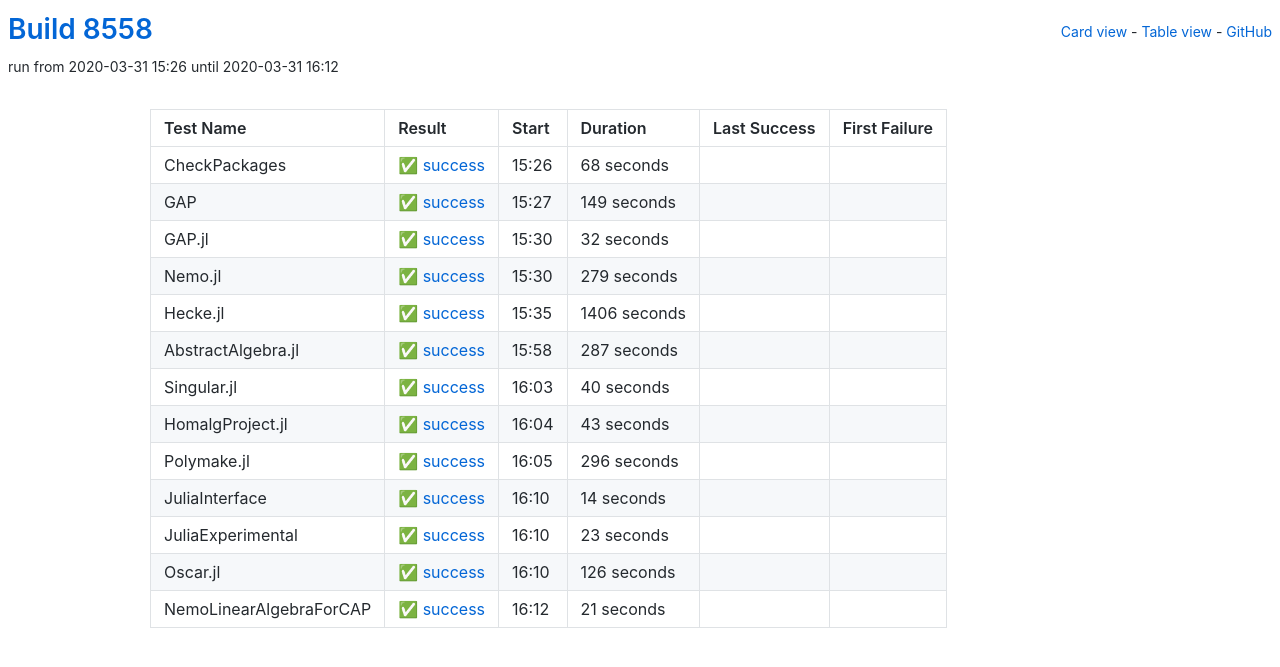
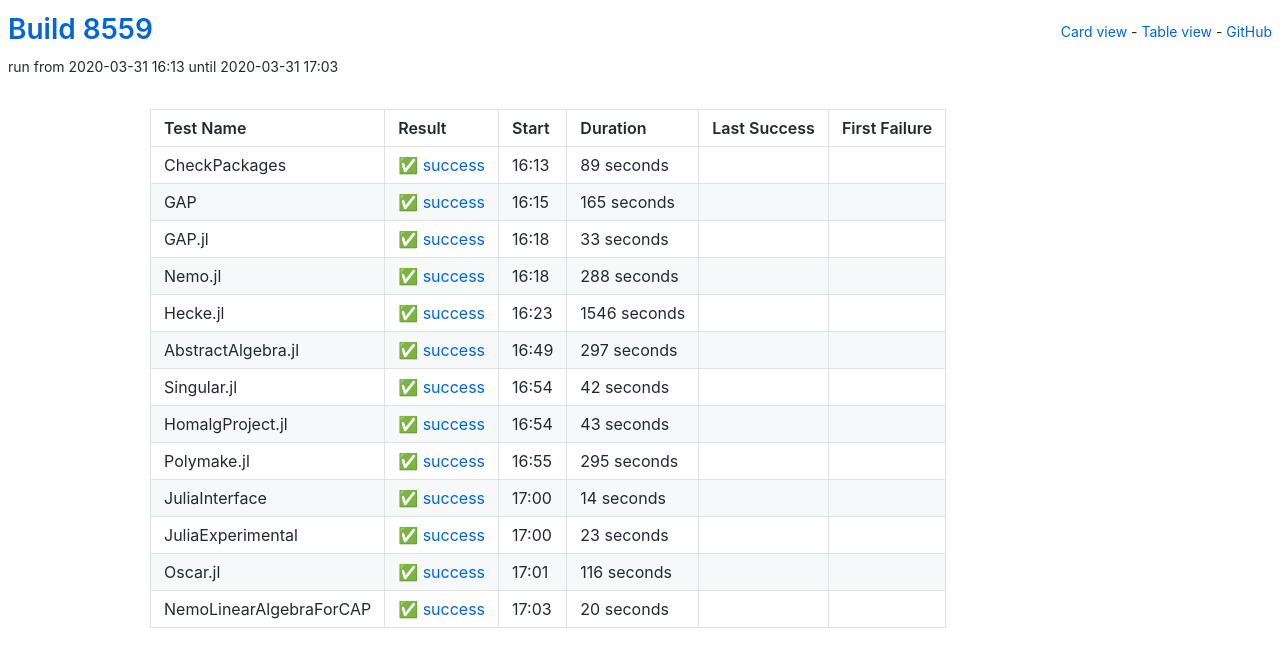
Before and after one commit to oscar-system/oscar-ci-status, a Jekyll site: the page built from table.html, in a window 1280 px wide. Shown: the top 667 px of the page. Built offline with Jekyll 4.4.1, drawn with Linux system fonts in a browser that asks for light colours.

Commit message:
Build 8559

```diff
--- a/_data/ci.yml
+++ b/_data/ci.yml
@@ -1,82 +1,82 @@
-build: 8558
-build_url: https://oscarci.mathematik.uni-kl.de/job/oscar/8558/
+build: 8559
+build_url: https://oscarci.mathematik.uni-kl.de/job/oscar/8559/
 job: oscar
 tests:
-- duration: 68
+- duration: 89
   exitcode: 0
   first_failure: false
   first_failure_url: null
   last_success: false
   last_success_url: null
-  log: https://oscarci.mathematik.uni-kl.de/job/oscar/8558/artifact/logs/build-8558/CheckPackages.log
+  log: https://oscarci.mathematik.uni-kl.de/job/oscar/8559/artifact/logs/build-8559/CheckPackages.log
   name: CheckPackages
-  start: 2020-03-31 15:26
+  start: 2020-03-31 16:13
   status: success
   success: true
-- duration: 149
+- duration: 165
   exitcode: 0
   first_failure: false
   first_failure_url: null
   last_success: false
   last_success_url: null
-  log: https://oscarci.mathematik.uni-kl.de/job/oscar/8558/artifact/logs/build-8558/GAP.log
+  log: https://oscarci.mathematik.uni-kl.de/job/oscar/8559/artifact/logs/build-8559/GAP.log
   name: GAP
-  start: 2020-03-31 15:27
+  start: 2020-03-31 16:15
   status: success
   success: true
-- duration: 32
+- duration: 33
   exitcode: 0
   first_failure: false
   first_failure_url: null
   last_success: false
   last_success_url: null
-  log: https://oscarci.mathematik.uni-kl.de/job/oscar/8558/artifact/logs/build-8558/GAP.jl.log
+  log: https://oscarci.mathematik.uni-kl.de/job/oscar/8559/artifact/logs/build-8559/GAP.jl.log
   name: GAP.jl
-  start: 2020-03-31 15:30
+  start: 2020-03-31 16:18
   status: success
   success: true
-- duration: 279
+- duration: 288
   exitcode: 0
   first_failure: false
   first_failure_url: null
   last_success: false
   last_success_url: null
-  log: https://oscarci.mathematik.uni-kl.de/job/oscar/8558/artifact/logs/build-8558/Nemo.jl.log
+  log: https://oscarci.mathematik.uni-kl.de/job/oscar/8559/artifact/logs/build-8559/Nemo.jl.log
   name: Nemo.jl
-  start: 2020-03-31 15:30
+  start: 2020-03-31 16:18
   status: success
   success: true
-- duration: 1406
+- duration: 1546
   exitcode: 0
   first_failure: false
   first_failure_url: null
   last_success: false
   last_success_url: null
-  log: https://oscarci.mathematik.uni-kl.de/job/oscar/8558/artifact/logs/build-8558/Hecke.jl.log
+  log: https://oscarci.mathematik.uni-kl.de/job/oscar/8559/artifact/logs/build-8559/Hecke.jl.log
   name: Hecke.jl
-  start: 2020-03-31 15:35
+  start: 2020-03-31 16:23
   status: success
   success: true
-- duration: 287
+- duration: 297
   exitcode: 0
   first_failure: false
   first_failure_url: null
   last_success: false
   last_success_url: null
-  log: https://oscarci.mathematik.uni-kl.de/job/oscar/8558/artifact/logs/build-8558/AbstractAlgebra.jl.log
+  log: https://oscarci.mathematik.uni-kl.de/job/oscar/8559/artifact/logs/build-8559/AbstractAlgebra.jl.log
   name: AbstractAlgebra.jl
-  start: 2020-03-31 15:58
+  start: 2020-03-31 16:49
   status: success
   success: true
-- duration: 40
+- duration: 42
   exitcode: 0
   first_failure: false
   first_failure_url: null
   last_success: false
   last_success_url: null
-  log: https://oscarci.mathematik.uni-kl.de/job/oscar/8558/artifact/logs/build-8558/Singular.jl.log
+  log: https://oscarci.mathematik.uni-kl.de/job/oscar/8559/artifact/logs/build-8559/Singular.jl.log
   name: Singular.jl
-  start: 2020-03-31 16:03
+  start: 2020-03-31 16:54
   status: success
   success: true
 - duration: 43
@@ -85,20 +85,20 @@
   first_failure_url: null
   last_success: false
   last_success_url: null
-  log: https://oscarci.mathematik.uni-kl.de/job/oscar/8558/artifact/logs/build-8558/HomalgProject.jl.log
+  log: https://oscarci.mathematik.uni-kl.de/job/oscar/8559/artifact/logs/build-8559/HomalgProject.jl.log
   name: HomalgProject.jl
-  start: 2020-03-31 16:04
+  start: 2020-03-31 16:54
   status: success
   success: true
-- duration: 296
+- duration: 295
   exitcode: 0
   first_failure: false
   first_failure_url: null
   last_success: false
   last_success_url: null
-  log: https://oscarci.mathematik.uni-kl.de/job/oscar/8558/artifact/logs/build-8558/Polymake.jl.log
+  log: https://oscarci.mathematik.uni-kl.de/job/oscar/8559/artifact/logs/build-8559/Polymake.jl.log
   name: Polymake.jl
-  start: 2020-03-31 16:05
+  start: 2020-03-31 16:55
   status: success
   success: true
 - duration: 14
@@ -107,9 +107,9 @@
   first_failure_url: null
   last_success: false
   last_success_url: null
-  log: https://oscarci.mathematik.uni-kl.de/job/oscar/8558/artifact/logs/build-8558/JuliaInterface.log
+  log: https://oscarci.mathematik.uni-kl.de/job/oscar/8559/artifact/logs/build-8559/JuliaInterface.log
   name: JuliaInterface
-  start: 2020-03-31 16:10
+  start: 2020-03-31 17:00
   status: success
   success: true
 - duration: 23
@@ -118,30 +118,30 @@
   first_failure_url: null
   last_success: false
   last_success_url: null
-  log: https://oscarci.mathematik.uni-kl.de/job/oscar/8558/artifact/logs/build-8558/JuliaExperimental.log
+  log: https://oscarci.mathematik.uni-kl.de/job/oscar/8559/artifact/logs/build-8559/JuliaExperimental.log
   name: JuliaExperimental
-  start: 2020-03-31 16:10
+  start: 2020-03-31 17:00
   status: success
   success: true
-- duration: 126
+- duration: 116
   exitcode: 0
   first_failure: false
   first_failure_url: null
   last_success: false
   last_success_url: null
-  log: https://oscarci.mathematik.uni-kl.de/job/oscar/8558/artifact/logs/build-8558/Oscar.jl.log
+  log: https://oscarci.mathematik.uni-kl.de/job/oscar/8559/artifact/logs/build-8559/Oscar.jl.log
   name: Oscar.jl
-  start: 2020-03-31 16:10
+  start: 2020-03-31 17:01
   status: success
   success: true
-- duration: 21
+- duration: 20
   exitcode: 0
   first_failure: false
   first_failure_url: null
   last_success: false
   last_success_url: null
-  log: https://oscarci.mathematik.uni-kl.de/job/oscar/8558/artifact/logs/build-8558/NemoLinearAlgebraForCAP.log
+  log: https://oscarci.mathematik.uni-kl.de/job/oscar/8559/artifact/logs/build-8559/NemoLinearAlgebraForCAP.log
   name: NemoLinearAlgebraForCAP
-  start: 2020-03-31 16:12
+  start: 2020-03-31 17:03
   status: success
   success: true
```
Also changed, not shown: README.md.
